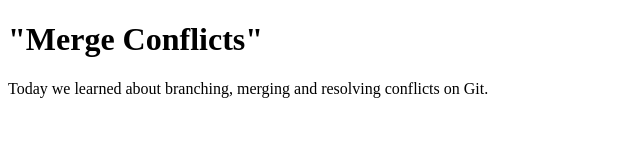
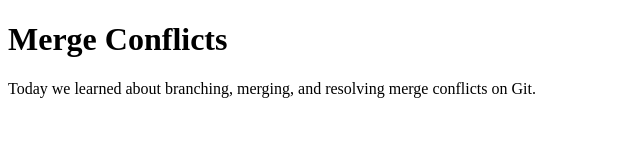
Before and after one commit to LOHankins/merge-conflicts, a plain HTML site: page index.html in a window 1280 px wide. Shown: the whole page, without its empty margins (0-640 px from the left). Drawn offline with Linux system fonts and the light colour scheme.

Commit message:
James's changes

```diff
--- a/index.html
+++ b/index.html
@@ -4,10 +4,10 @@
 
 <Header>
 <h1>
-"Merge Conflicts"
+Merge Conflicts
 </h1>
 
-<p> Today we learned about branching, merging and resolving conflicts on Git.
+<p> Today we learned about branching, merging, and resolving merge conflicts on Git.
 </p>
 </Header>
 </HTML>
```
